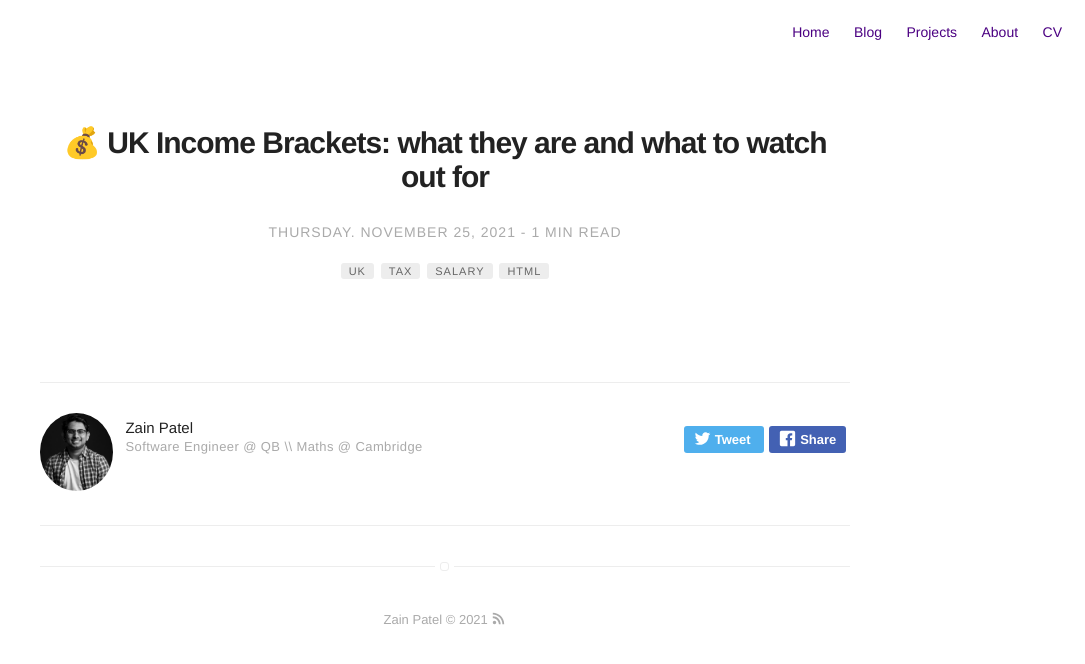
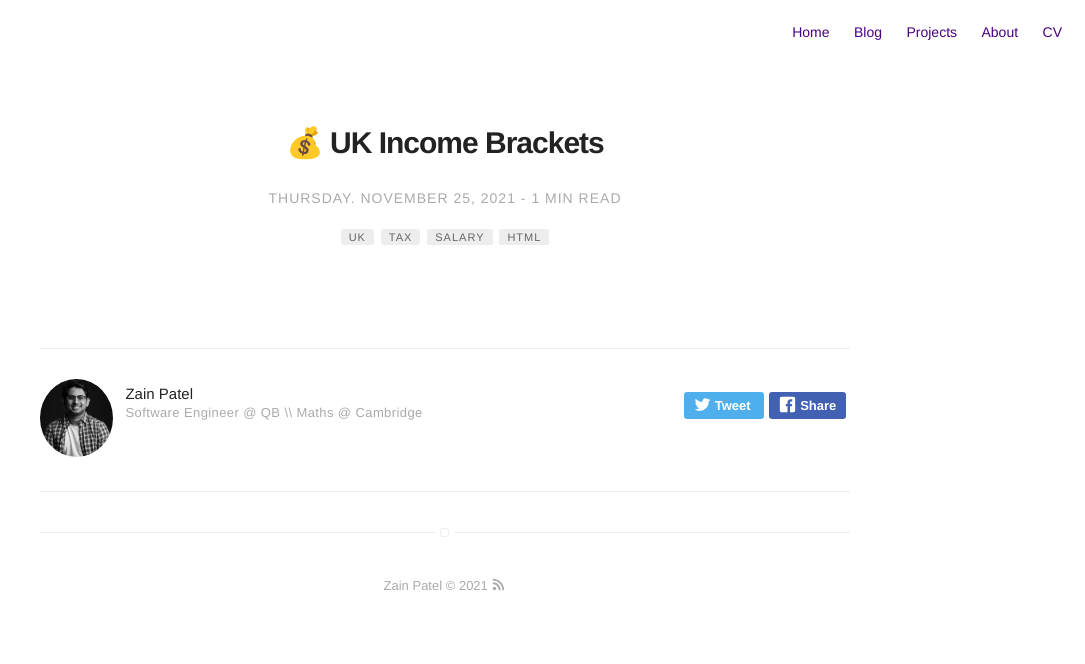
Before and after one commit to mzjp2/blog, a Jekyll site: the page built from _posts/2021-11-25-uk-income-brackets.md, in a window 1280 px wide. Shown: the top 664 px of the page, without its empty margins (195-1280 px from the left). Built offline with Jekyll 4.4.1, drawn with Linux system fonts in a browser that asks for light colours; emoji names are drawn with the system emoji font.

Commit message:
Improve description

```diff
--- a/_posts/2021-11-25-uk-income-brackets.md
+++ b/_posts/2021-11-25-uk-income-brackets.md
@@ -1,5 +1,5 @@
 ---
-title: ":moneybag: UK Income Brackets: what they are and what to watch out for"
+title: ":moneybag: UK Income Brackets"
 layout: post
 date: 2021-11-25 12:00
 tag:
```
Also changed, not shown: other parts of _posts/2021-11-25-uk-income-brackets.md (+1 -1 lines).
